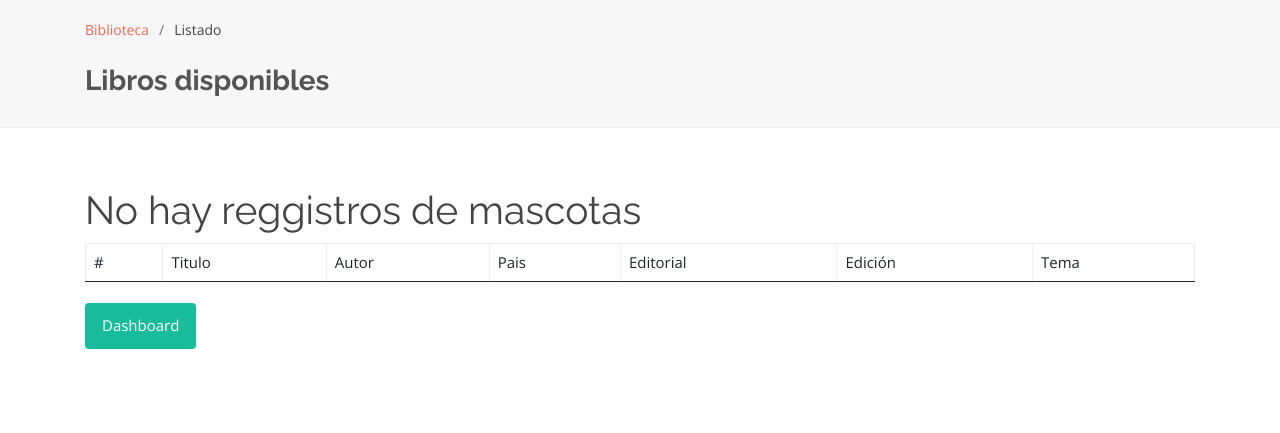
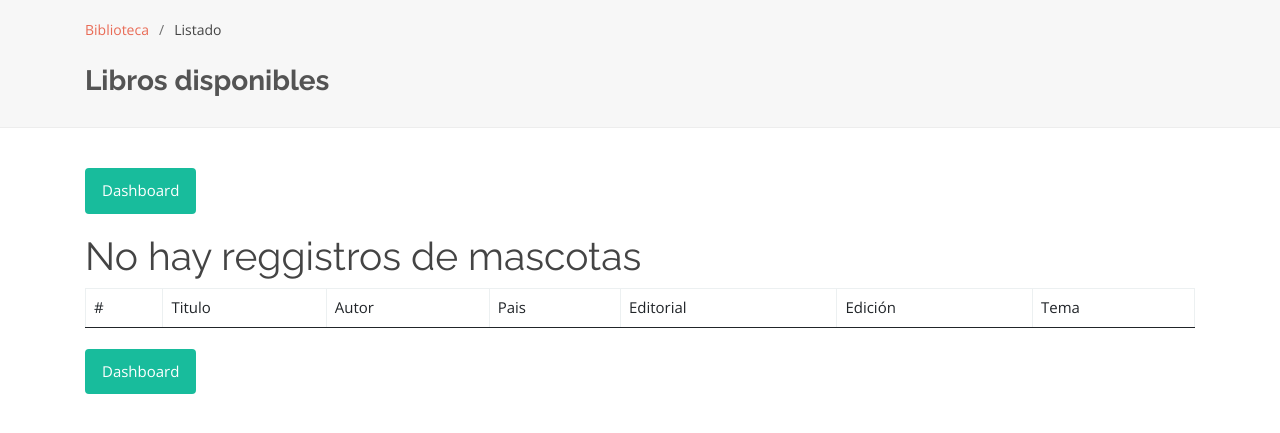
Before and after one commit to jmajpopinf/bibliotecapatzun, a Django app: template templates/libro/libro_list_admin.html in a window 1280 px wide. Shown: the top 433 px of the page. Run offline with Django 3.2, Linux system fonts and the light colour scheme; the template is opened without the code that fills it, so the values that code supplies are empty; parts of the project's set-up code (start-up, migrations or seed data) failed here and were passed over; some libraries are stand-ins or nearby versions.

Commit message:
boton dashboard

```diff
--- a/templates/libro/libro_list_admin.html
+++ b/templates/libro/libro_list_admin.html
@@ -25,6 +25,7 @@
 </section><!-- End Breadcrumbs -->
 
 <div class="container">
+    <a class ="btn btn-success" href="{% url 'index_dashboard' %}">Dashboard</a>
     <table class="table table-bordered">
         <thead>
             <tr>
```
